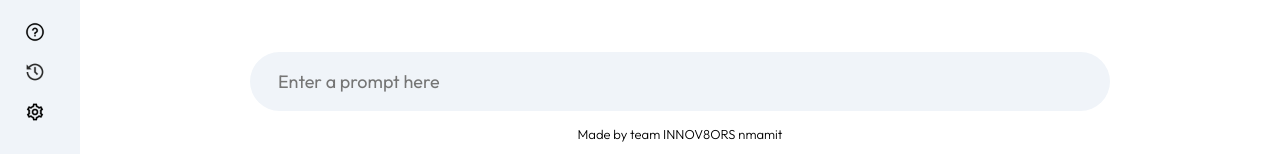
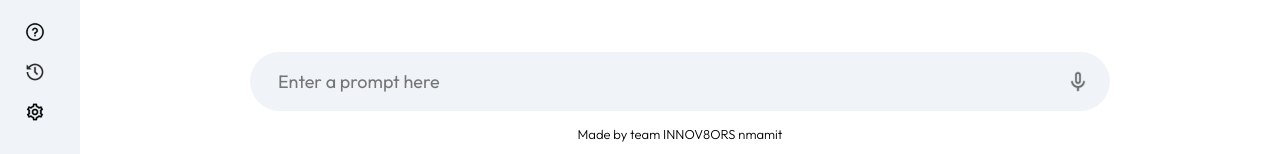
Before and after one commit to Ronit-Pai/Kaira-AI, a React (Vite) app: page / in a window 1280 px wide. Shown: the part 643-797 px from the top of the page. Built offline with nearby package versions, Linux system fonts and the light colour scheme.

Commit message:
updated main.jsx

```diff
--- a/src/components/Main/Main.jsx
+++ b/src/components/Main/Main.jsx
@@ -2,6 +2,8 @@ import React, { useContext } from 'react'
 import './Main.css'
 import { assets } from '../../assets/assets'
 import { Context } from '../../context/Context'
+import AudioRecorder from '../AudioRecorder/AudioRecorder'
+import TextToSpeech from '../TextToSpeech/TextToSpeech'
 
 const Main = () => {
     const {
@@ -26,6 +28,16 @@ const Main = () => {
         setInput(prompt);
     };
 
+    const handleTranscription = (transcription) => {
+        if (transcription) {
+            setInput(transcription);
+            onSent(transcription);
+        } else {
+            // Handle empty transcription
+            alert('Could not transcribe audio. Please try again.');
+        }
+    };
+
     return (
         <div className='main'>
             <div className="nav">
@@ -45,7 +57,10 @@ const Main = () => {
                                     {item.type === 'user' ? (
                                         <p>{item.content}</p>
                                     ) : (
-                                        <p dangerouslySetInnerHTML={{ __html: item.content }}></p>
+                                        <>
+                                            <p dangerouslySetInnerHTML={{ __html: item.content }}></p>
+                                            <TextToSpeech text={item.content.replace(/<[^>]*>/g, '')} />
+                                        </>
                                     )}
                                 </div>
                             </div>
@@ -89,6 +104,7 @@ const Main = () => {
                             placeholder='Enter a prompt here'
                         />
                         <div>
+                            <AudioRecorder onTranscriptionComplete={handleTranscription} />
                             {input && <img onClick={() => onSent()} src={assets.send_icon} width={30} alt="" />}
                         </div>
                     </div>
```
